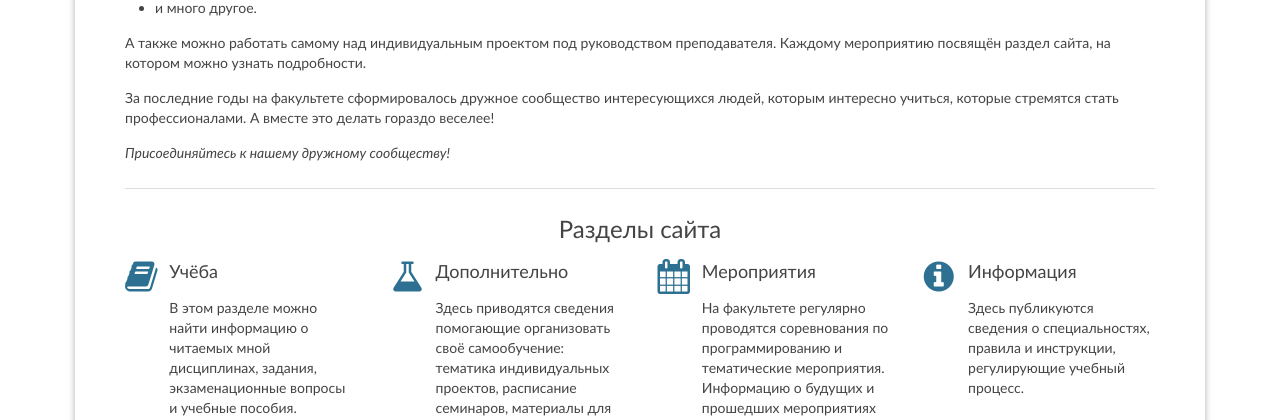
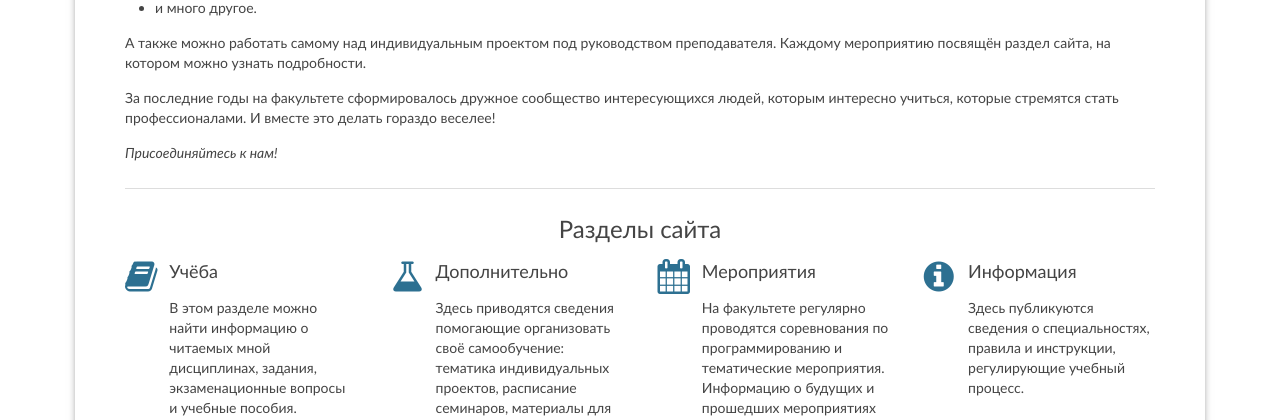
Before and after one commit to fromeflow/worksite, a Django app: template templates/index.html in a window 1280 px wide. Shown: the part 521-941 px from the top of the page. Run offline with Django 3.2, Linux system fonts and the light colour scheme; the template is opened without the code that fills it, so the values that code supplies are empty.

Commit message:
Подправлен текст на главной

```diff
--- a/templates/index.html
+++ b/templates/index.html
@@ -37,10 +37,10 @@
     Каждому мероприятию посвящён раздел сайта, на котором можно узнать подробности.</p>
 
 <p>За последние годы на факультете сформировалось дружное сообщество интересующихся людей,
-    которым интересно учиться, которые стремятся стать профессионалами. А вместе это делать
+    которым интересно учиться, которые стремятся стать профессионалами. И вместе это делать
     гораздо веселее!</p>
 
-<p><i>Присоединяйтесь к нашему дружному сообществу!</i></p>
+<p><i>Присоединяйтесь к нам!</i></p>
 
 <hr class="uk-grid-divider">
 
```
